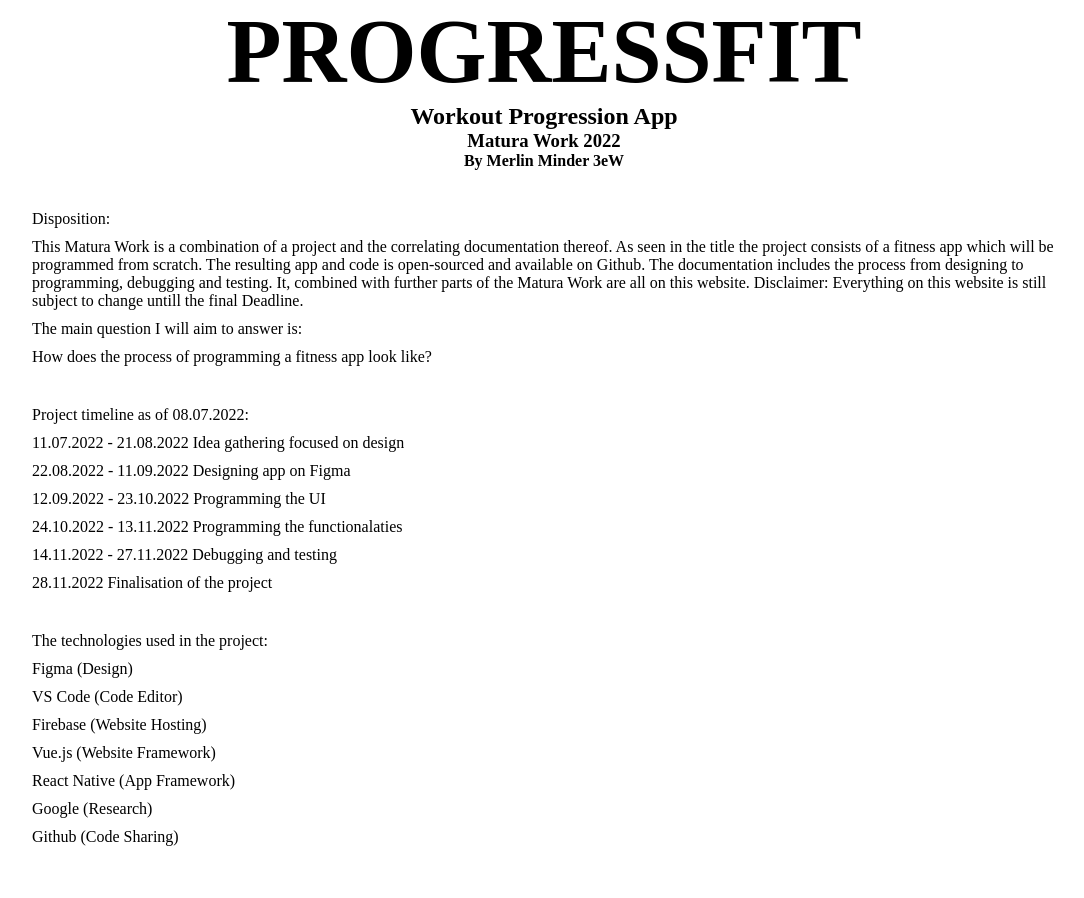
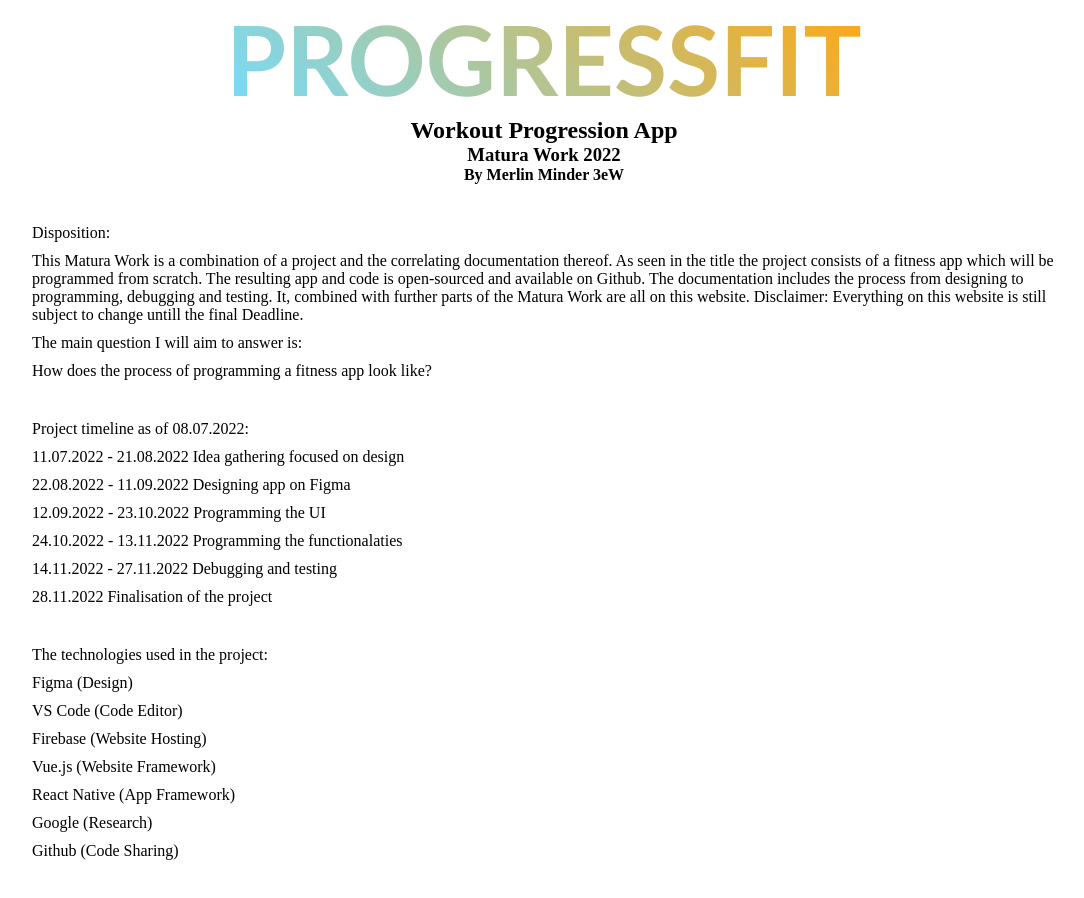
Before and after one commit to MerlinMinder/matura, a Vue app in the folder website/: page / in a window 1280 px wide. Shown: the whole page, without its empty margins (96-1180 px from the left). Built offline with nearby package versions, Linux system fonts and the light colour scheme.

Commit message:
title css

```diff
--- a/website/src/views/HomeView.vue
+++ b/website/src/views/HomeView.vue
@@ -52,7 +52,16 @@
 }
 
 h1 {
-  font-size: calc(10px + 10vh);
+  font-size: calc(20px + 6vw);
+  font-family: "Gill Sans", "Gill Sans MT", Calibri, "Trebuchet MS", sans-serif;
+  font-weight: 1000;
+  background: -webkit-linear-gradient(
+    45deg,
+    rgb(116, 220, 255),
+    rgb(255, 168, 17)
+  );
+  -webkit-background-clip: text;
+  -webkit-text-fill-color: transparent;
 }
 
 div {
```
